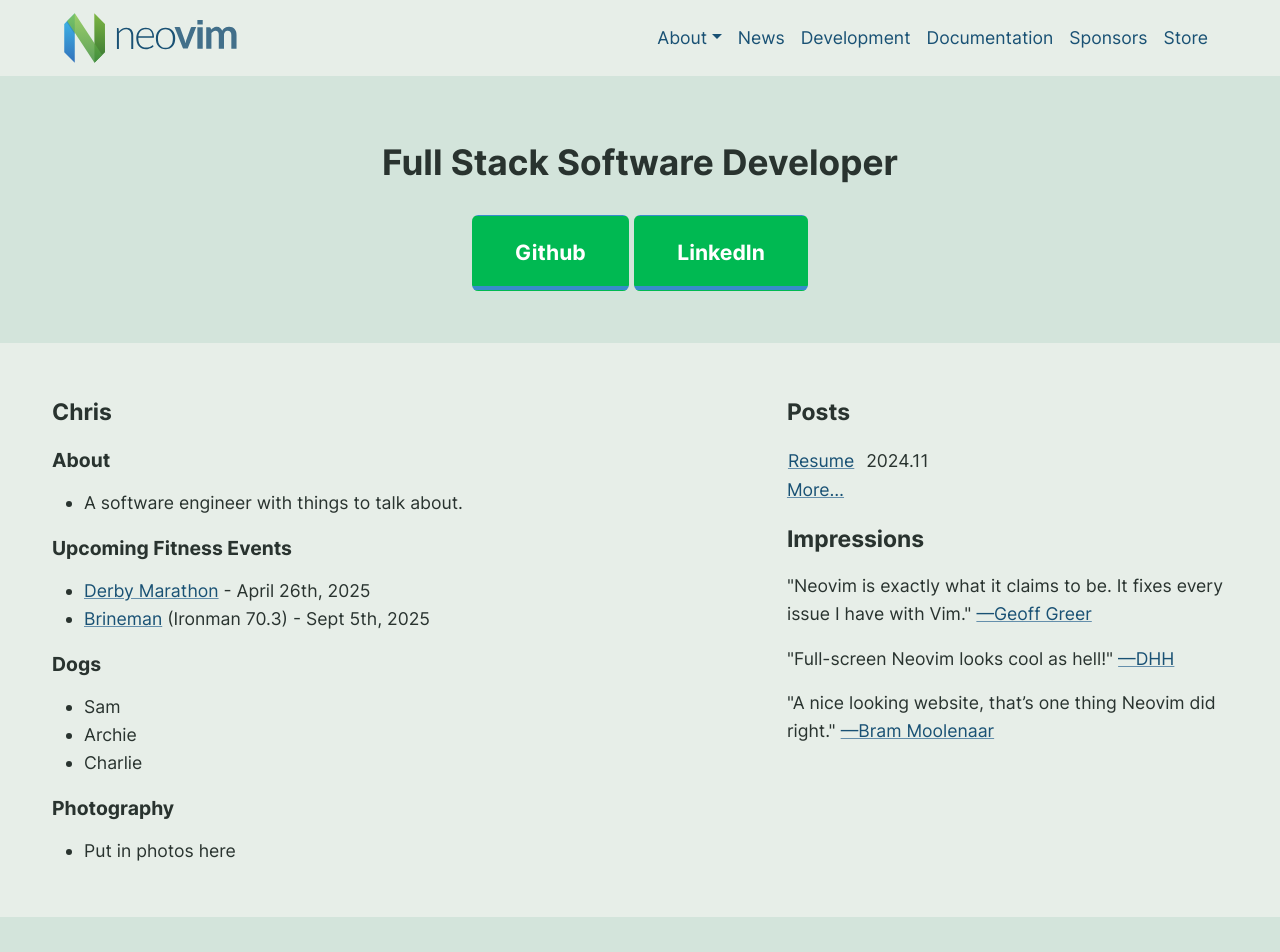
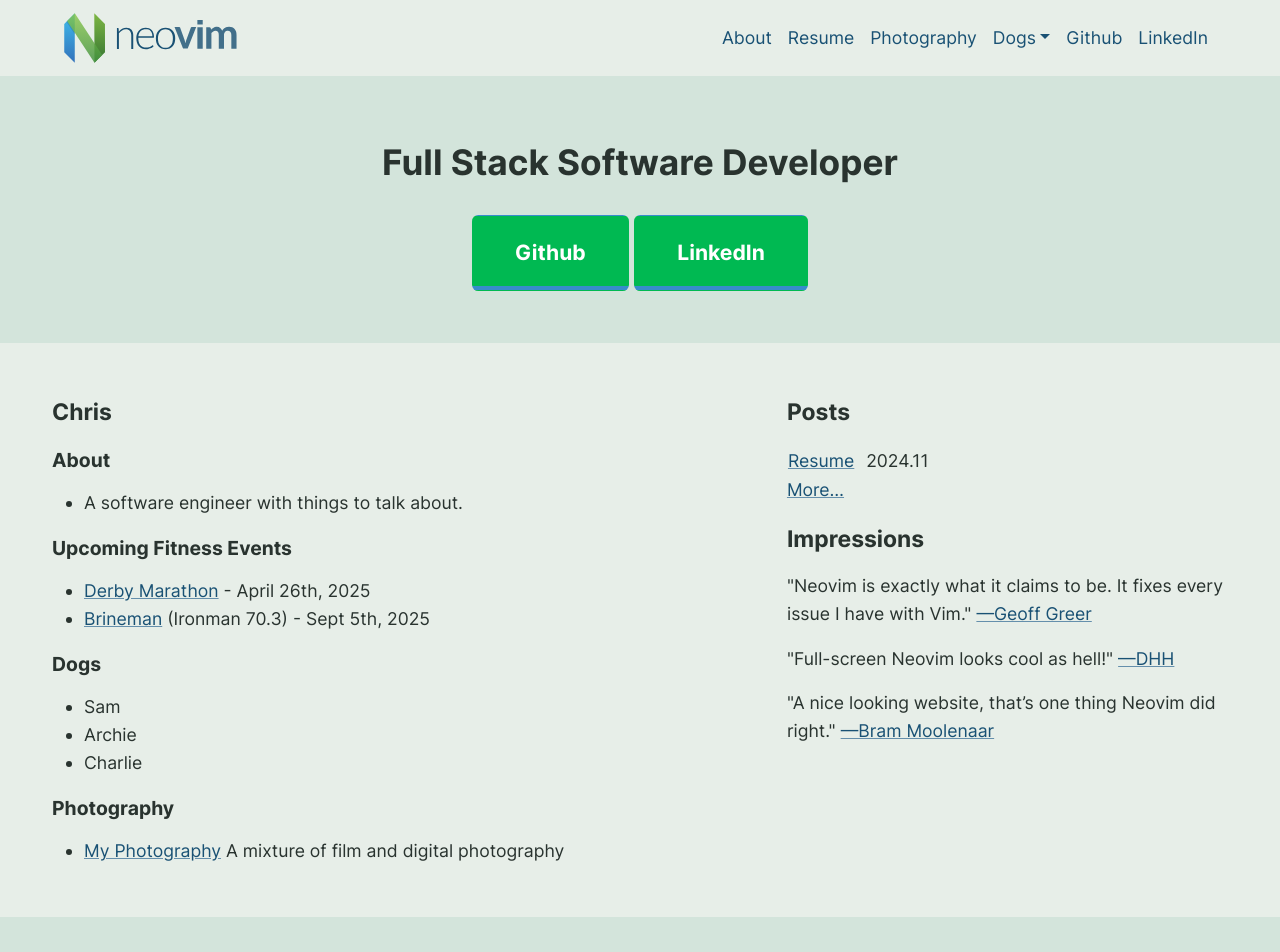
Before and after one commit to solidaycl/solidaycl.github.io, a Jekyll site: the page built from index.html, in a window 1280 px wide. Shown: the top 952 px of the page. Built offline with Jekyll 4.4.1, drawn with Linux system fonts in a browser that asks for light colours; comment, search, counter and statistics services are not loaded; some of the changed text lies outside the part shown.

Commit message:
Content formatting additions

```diff
--- a/_data/nav.yml
+++ b/_data/nav.yml
@@ -1,19 +1,18 @@
 - title: About
   url: /about/
+- title: Resume
+  url: /resume/
+- title: Photography
+  url: https://adobe.ly/48YV1Hf
+- title: Dogs
   sections:
-    - title: Vision
-      url: /charter/
-    - title: Roadmap
-      url: /roadmap/
-    - title: Screenshots
-      url: /screenshots/
-- title: News
-  url: /news/
-- title: Development
-  url: https://github.com/neovim/neovim
-- title: Documentation
-  url: /doc/
-- title: Sponsors
-  url: /sponsors/
-- title: Store
-  url: https://store.neovim.io/
+    - title: Sam
+      url: /dogsam/
+    - title: Archie
+      url: /dogarchie/
+    - title: Charlie
+      url: /dogcharlie/
+- title: Github
+  url: https://github.com/solidaycl
+- title: LinkedIn
+  url: https://www.linkedin.com/in/solidaycl
--- a/_includes/nav.html
+++ b/_includes/nav.html
@@ -71,8 +71,6 @@
         </ul>
       </div>
 
-      <!-- algolia docsearch https://docsearch.algolia.com/docs/docsearch-v3/ -->
-      <div id="docsearch"></div>
 
     </div>
   </nav>
--- a/_layouts/default.html
+++ b/_layouts/default.html
@@ -7,10 +7,6 @@
     <meta name="description" content="{{site.description}}">
     {% feed_meta %}
     <title>{% if page.title %}{{ page.title }} - {% endif %}{{ site.title }}</title>
-
-    <!-- algolia docsearch https://docsearch.algolia.com/docs/docsearch-v3/ -->
-    <link rel="stylesheet" href="https://cdn.jsdelivr.net/npm/@docsearch/css@3" />
-    <link rel="preconnect" href="https://X185E15FPG-dsn.algolia.net" crossorigin />
 
     <link href="/css/bootstrap.min.css" rel="stylesheet">
 
--- a/css/main.css
+++ b/css/main.css
@@ -53,6 +53,7 @@
   line-height: 1.6;
   color: var(--fg-color);
   background-color: var(--bg-color);
+  cursor:url('/assets/image/cursor.png'), auto;
 }
 
 @media (min-width: 50em) {
@@ -565,110 +566,3 @@
  .news-section table {
     margin-top: 1rem;
  }
-
-/*
- * DocSearch overrides
- */
-
-:root {
-  --docsearch-primary-color: var(--accent-color);
-  --docsearch-text-color: var(--fg-color);
-  --docsearch-highlight-color: var(--link-color);
-  --docsearch-container-background: rgba(231, 238, 232, 0.2);
-
-  /* modal */
-  --docsearch-modal-background: var(--bg-color);
-  --docsearch-modal-shadow: none;
-
-  /* searchbox */
-  --docsearch-searchbox-background: var(--accent-bg-color);
-  --docsearch-searchbox-focus-background: var(--accent-bg-color);
-
-  /* hit */
-  --docsearch-hit-color: var(--docsearch-text-color);
-  --docsearch-hit-active-color: #fff;
-  --docsearch-hit-background: var(--accent-bg-color);
-  --docsearch-hit-shadow: none;
-
-  /* key */
-  --docsearch-key-gradient: transparent;
-  --docsearch-key-shadow: none;
-
-  /* footer */
-  --docsearch-footer-background: var(--bg-color);
-  --docsearch-footer-shadow: none;
-}
-
-@media (prefers-color-scheme: dark) {
-  :root {
-    --docsearch-primary-color: var(--accent-color);
-    --docsearch-text-color: var(--fg-color);
-    --docsearch-highlight-color: var(--link-color);
-    --docsearch-container-background: rgba(231, 238, 232, 0.2);
-
-    /* modal */
-    --docsearch-modal-background: var(--bg-color);
-    --docsearch-modal-shadow: none;
-
-    /* searchbox */
-    --docsearch-searchbox-background: var(--accent-bg-color);
-    --docsearch-searchbox-focus-background: var(--accent-bg-color);
-
-    /* hit */
-    --docsearch-hit-color: var(--docsearch-text-color);
-    --docsearch-hit-active-color: #fff;
-    --docsearch-hit-background: var(--accent-bg-color);
-    --docsearch-hit-shadow: none;
-
-    /* key */
-    --docsearch-key-gradient: transparent;
-    --docsearch-key-shadow: none;
-
-    /* footer */
-    --docsearch-footer-background: var(--bg-color);
-    --docsearch-footer-shadow: none;
-  }
-}
-
-.DocSearch mark {
-  padding: 0;
-}
-
-.DocSearch footer {
-  border-top: 1px solid var(--link-color)
-}
-
-.DocSearch-Button-Key {
-  top: 0;
-  padding: 0;
-  margin-right: 0;
-  width: auto;
-}
-
-.DocSearch-Button-Keys {
-  border-radius: 4px;
-  padding: 0 6px;
-  min-width: auto;
-  border: 1px solid var(--hi-b-black);
-}
-
-.DocSearch-Button {
-  border:  1px solid var(--docsearch-primary-color)
-}
-
-@media (prefers-color-scheme: dark) {
-  .DocSearch footer {
-      border-top: 1px solid var(--link-color)
-  }
-
-  .DocSearch-Button-Keys {
-    border-radius: 4px;
-    padding: 0 6px;
-    min-width: auto;
-    border: 1px solid var(--hi-b-black);
-  }
-
-  .DocSearch-Button {
-    border:  1px solid var(--docsearch-primary-color)
-  }
-}
--- a/index.html
+++ b/index.html
@@ -42,9 +42,7 @@
 
       <h3>Photography</h3>
       <ul>
-        <li>
-			Put in photos here
-        </li>
+        <li><a href="https://adobe.ly/48YV1Hf">My Photography</a> A mixture of film and digital photography</li>
       </ul>
 
     </div>
```
Also changed, not shown: other parts of _layouts/default.html (+0 -11 lines), assets/image/cursor.png (added), 5 other files.
